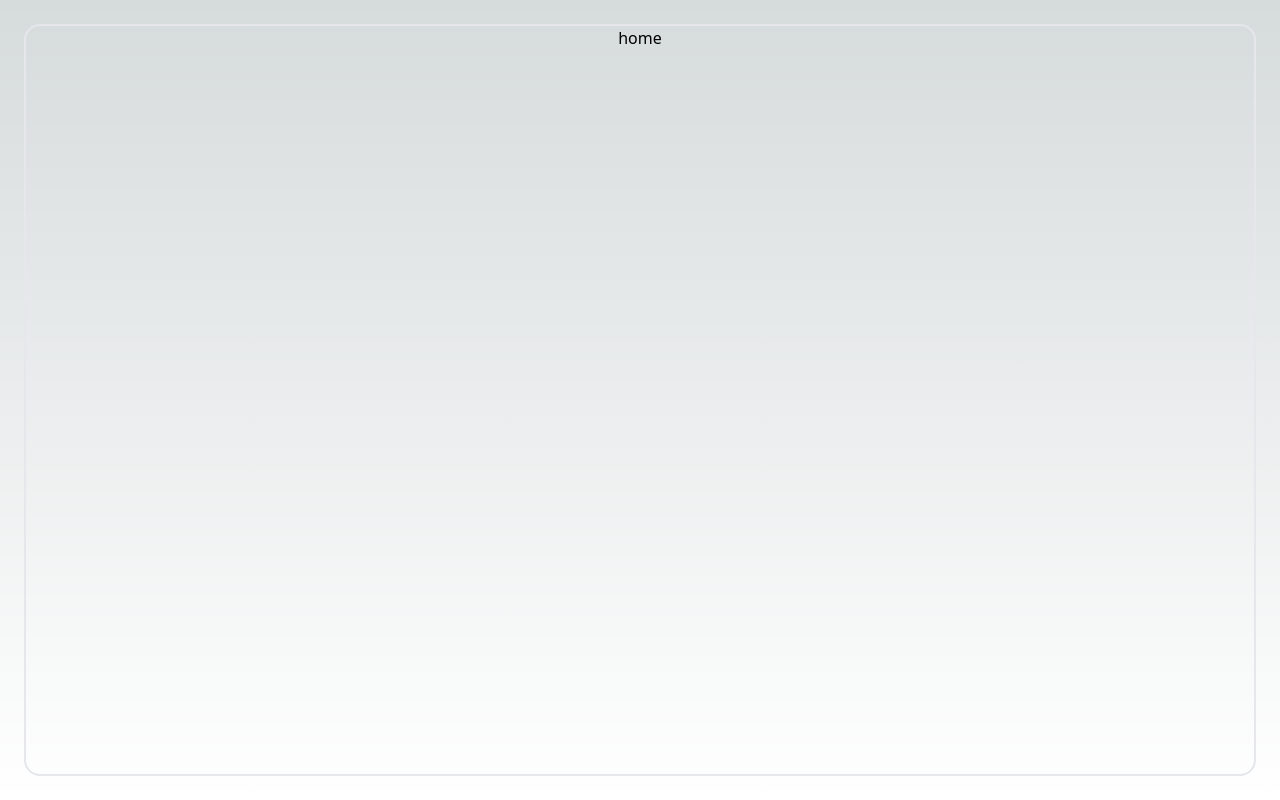
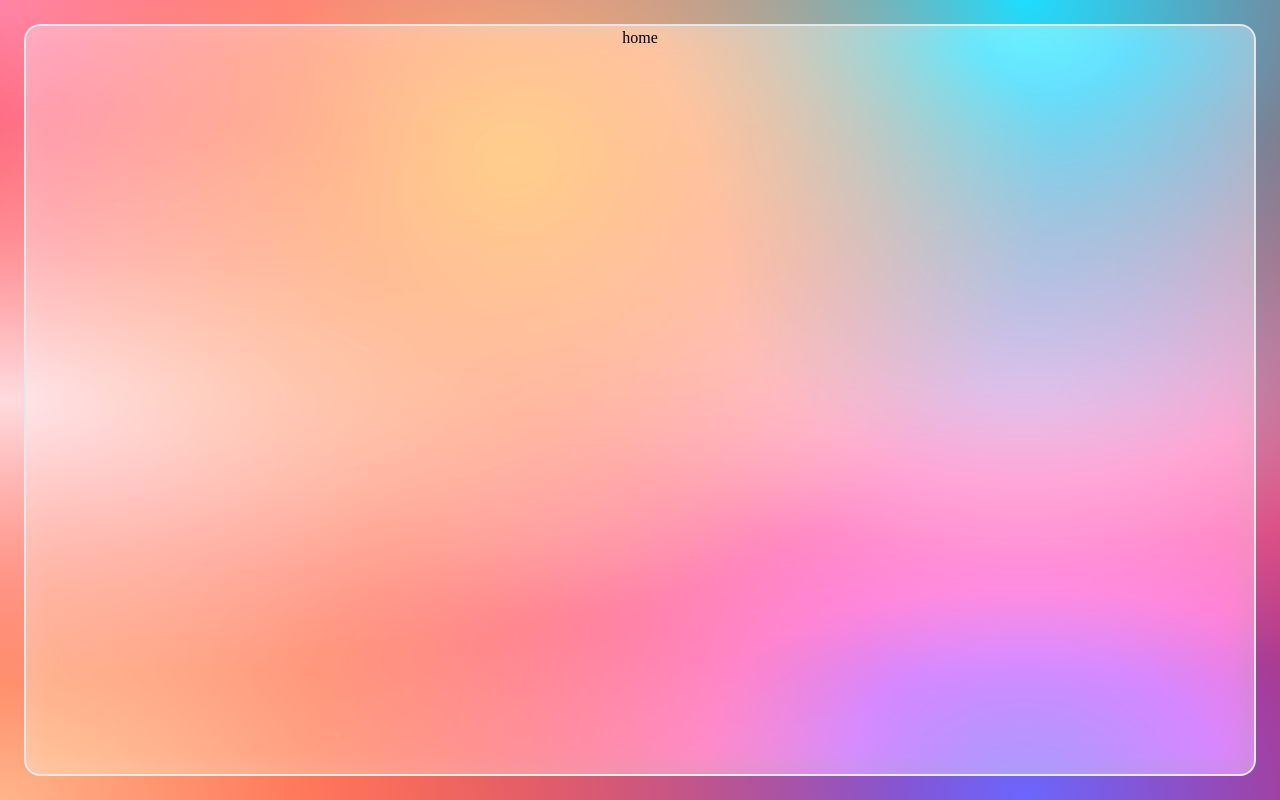
Before and after one commit to SirChristianWilliam/ontask, a Next.js app: page /home in a window 1280 px wide. Built offline with nearby package versions, Linux system fonts and the light colour scheme.

Commit message:
Add styling to styles/global.css file, set up for tailwind

```diff
--- a/app/(auth)/layout.tsx
+++ b/app/(auth)/layout.tsx
@@ -1,3 +1,5 @@
+import '@/styles/global.css';
+
 import GlassPane from "@/components/GlassPane";
 
 export default function AuthRootLayout({ children }) {
--- a/app/(dashboard)/home/page.tsx
+++ b/app/(dashboard)/home/page.tsx
@@ -1,4 +1,4 @@
-export default function home() {
+export default function Home() {
     return <div>
         home
     </div>
--- a/app/(dashboard)/layout.tsx
+++ b/app/(dashboard)/layout.tsx
@@ -1,6 +1,8 @@
+import '@/styles/global.css';
+
 import GlassPane from "@/components/GlassPane";
 
-export default function AuthRootLayout({ children }) {
+export default function DashboardRootLayout({ children }) {
 
     return (
         <html lang="en">
--- /dev/null
+++ b/components/Button.tsx
@@ -0,0 +1,9 @@
+const Button = ({children}) =>  {
+    return (
+        <button>
+            {children}
+        </button>
+    )
+}
+
+export default Button;
--- a/styles/global.css
+++ b/styles/global.css
@@ -1,3 +1,49 @@
-.glass {
-    filter: blur(16px) saturate(200%);
-}
+@tailwind base;
+@tailwind components;
+@tailwind utilities;
+
+
+@layer base {
+    [data-nextjs-scroll-focus-boundary] {
+      display: contents;
+    }
+  }
+
+  * {
+    box-sizing: border-box;
+  }
+
+  .rainbow-mesh {
+    background-color: hsla(0, 100%, 50%, 1);
+    background-image: radial-gradient(
+        at 40% 20%,
+        hsla(28, 100%, 74%, 1) 0px,
+        transparent 50%
+      ), radial-gradient(at 80% 0%, hsla(189, 100%, 56%, 1) 0px, transparent 50%),
+      radial-gradient(at 0% 50%, hsla(355, 100%, 93%, 1) 0px, transparent 50%),
+      radial-gradient(at 80% 50%, hsla(340, 100%, 76%, 1) 0px, transparent 50%),
+      radial-gradient(at 0% 100%, hsla(22, 100%, 77%, 1) 0px, transparent 50%),
+      radial-gradient(at 80% 100%, hsla(242, 100%, 70%, 1) 0px, transparent 50%),
+      radial-gradient(at 0% 0%, hsla(343, 100%, 76%, 1) 0px, transparent 50%);
+  }
+
+  .candy-mesh {
+    background-color: #ff99ee;
+    background-image: radial-gradient(
+        at 99% 6%,
+        hsla(195, 69%, 67%, 1) 0px,
+        transparent 50%
+      ), radial-gradient(at 55% 88%, hsla(189, 74%, 69%, 1) 0px, transparent 50%),
+      radial-gradient(at 53% 27%, hsla(271, 78%, 63%, 1) 0px, transparent 50%),
+      radial-gradient(at 89% 89%, hsla(317, 89%, 70%, 1) 0px, transparent 50%),
+      radial-gradient(at 35% 44%, hsla(337, 92%, 61%, 1) 0px, transparent 50%);
+  }
+
+  .glass {
+    backdrop-filter: blur(16px) saturate(180%);
+    background-color: rgba(255, 255, 255, 0.4);
+  }
+
+  [data-nextjs-scroll-focus-boundary] {
+    display: contents;
+  }
--- a/tailwind.config.js
+++ b/tailwind.config.js
@@ -7,6 +7,9 @@ module.exports = {
   ],
   theme: {
     extend: {
+      fontFamily: {
+        sans: ["var(--font-inter)"],
+      },
       backgroundImage: {
         'gradient-radial': 'radial-gradient(var(--tw-gradient-stops))',
         'gradient-conic':
```
Also changed, not shown: z.txt.
